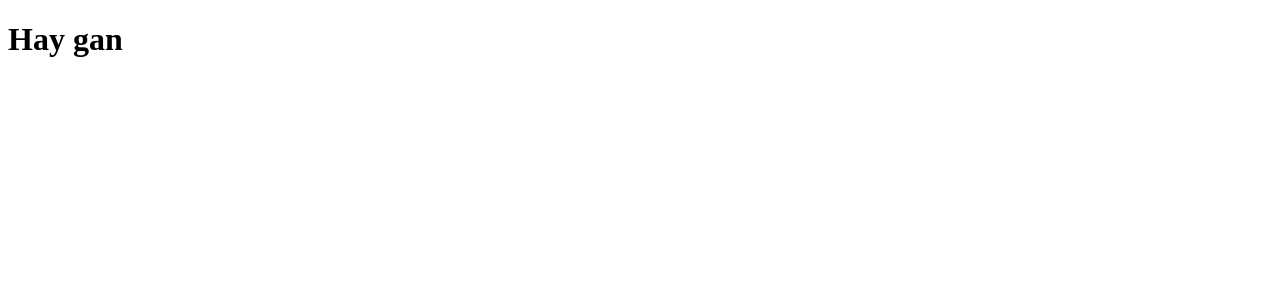
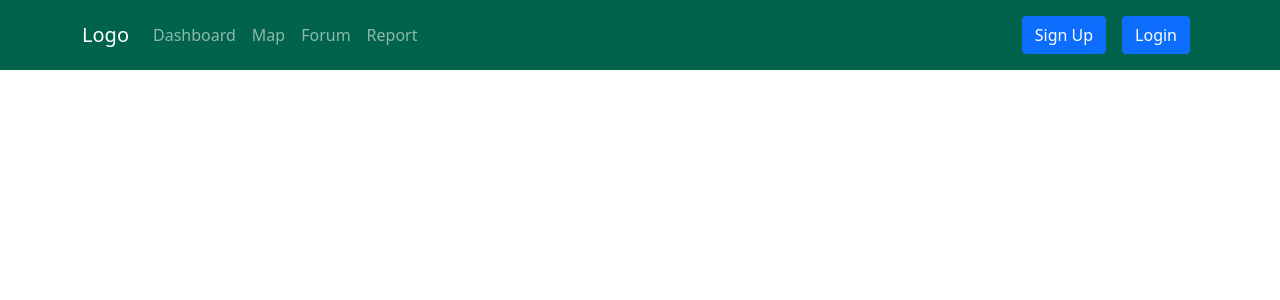
Before and after one commit to Hydra-Gang/difabel-project-fe, a React (Create React App) app: page / in a window 1280 px wide. Shown: the top 300 px of the page. Built offline with nearby package versions, Linux system fonts and the light colour scheme.

Commit message:
Add template navbar

```diff
--- a/package.json
+++ b/package.json
@@ -6,7 +6,9 @@
     "@testing-library/jest-dom": "^5.16.2",
     "@testing-library/react": "^12.1.4",
     "@testing-library/user-event": "^13.5.0",
+    "bootstrap": "^5.1.3",
     "react": "^17.0.2",
+    "react-bootstrap": "^2.2.1",
     "react-dom": "^17.0.2",
     "react-scripts": "5.0.0",
     "web-vitals": "^2.1.4"
--- a/public/css/styles.css
+++ b/public/css/styles.css
@@ -0,0 +1,3 @@
+.color-nav {
+    background-color: #01634B;
+}
--- a/src/components/Header.jsx
+++ b/src/components/Header.jsx
@@ -1,11 +1,31 @@
 import React from "react";
+import { Navbar, Button, Container, Nav } from "react-bootstrap";
 
 function Header() {
-    return (
-        <div>
-            <h1>Hay gan</h1>
-        </div>
-    );
-}
+    return(
+        <Navbar collapseOnSelect expand="lg" className="color-nav" variant="dark">
+        <Container>
+        <Navbar.Brand href="#home">Logo</Navbar.Brand>
+        <Navbar.Toggle aria-controls="responsive-navbar-nav" />
+        <Navbar.Collapse id="responsive-navbar-nav">
+            <Nav className="me-auto">
+            <Nav.Link href="#features">Dashboard</Nav.Link>
+            <Nav.Link href="#map">Map</Nav.Link>
+            <Nav.Link href="#forum">Forum</Nav.Link>
+            <Nav.Link href="#report">Report</Nav.Link>
+            </Nav>
+            <Nav>
+            <Nav.Link href="#deets">
+                <Button>Sign Up</Button>
+            </Nav.Link>
+            <Nav.Link eventKey={2} href="#memes">
+                <Button>Login</Button>
+            </Nav.Link>
+            </Nav>
+        </Navbar.Collapse>
+        </Container>
+        </Navbar>
+    )
+};
 
 export default Header;
--- a/src/index.js
+++ b/src/index.js
@@ -1,6 +1,8 @@
 import React from 'react';
 import ReactDOM from 'react-dom';
-import App from "./components/App"
+import App from "./components/App";
+import 'bootstrap/dist/css/bootstrap.min.css';
+
 
 ReactDOM.render(
   <App />,
```
Also changed, not shown: public/assets/Logo.png (added), 1 other file (tests, documents, lock files or other folders).
